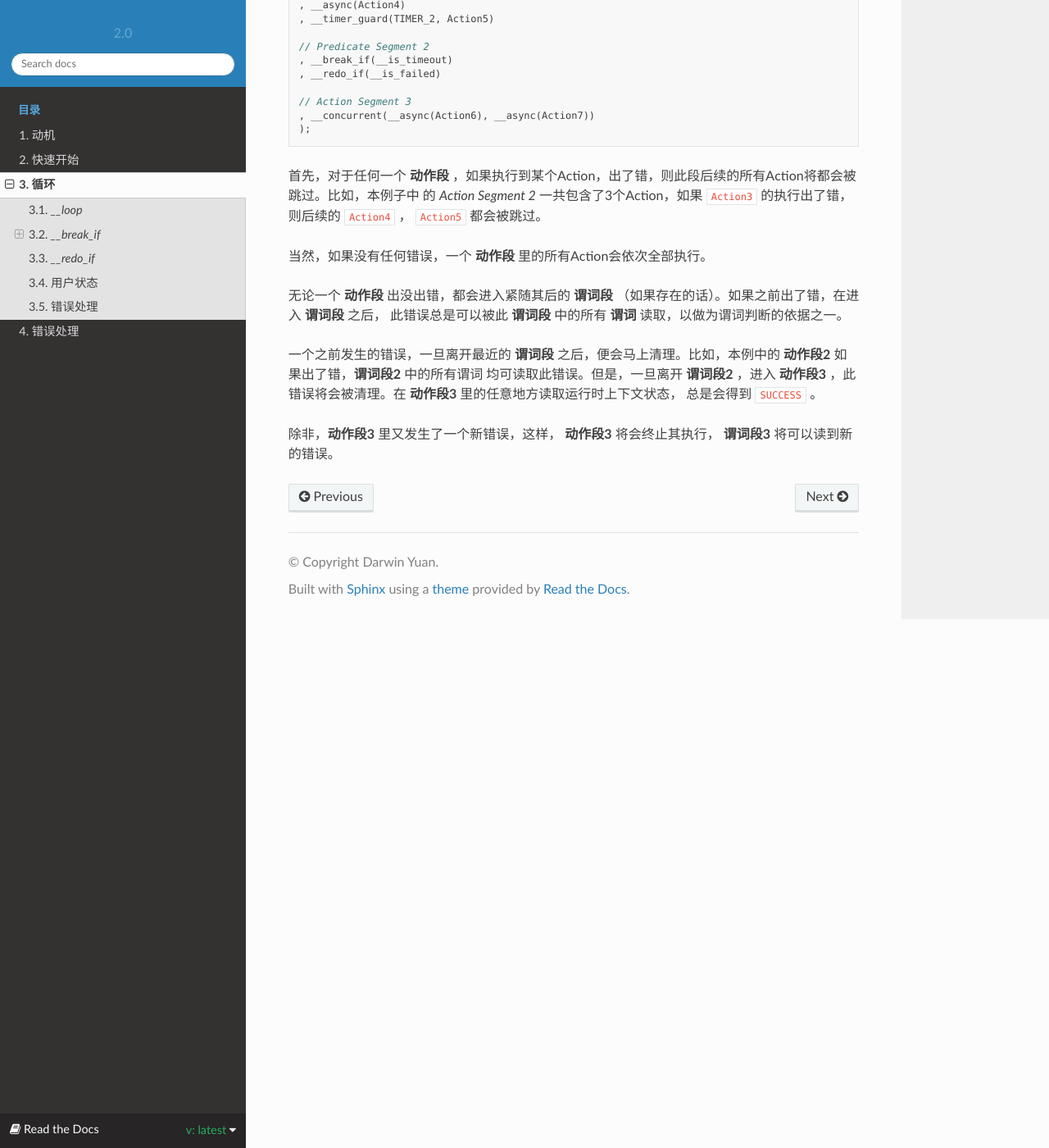
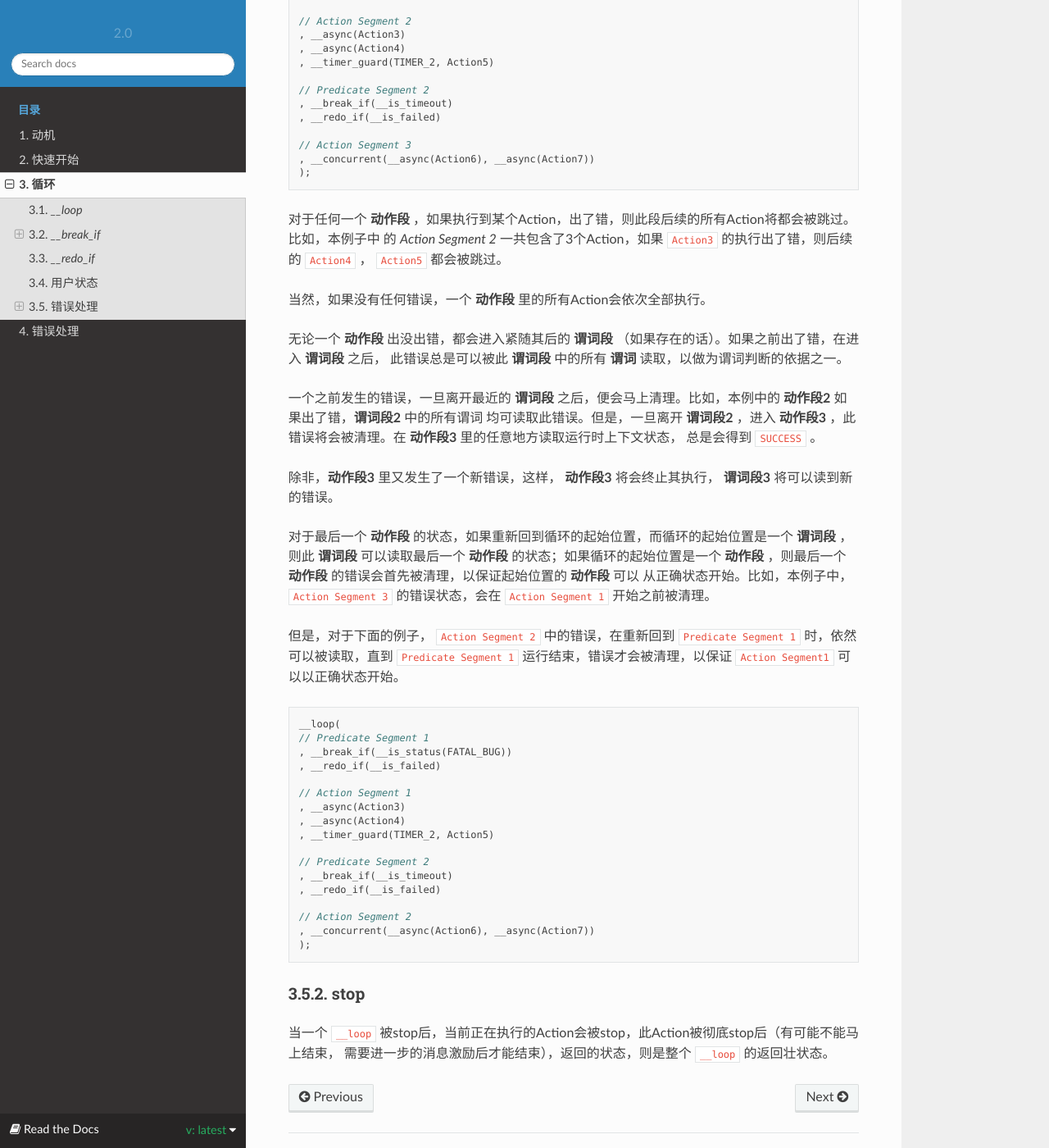
Before and after one commit to godsme/trans-dsl-2, a Sphinx documentation site: the page built from doc/source/loop.rst, in a window 1280 px wide and 1400 px high, scrolled down 5070 px. Shown: the whole window at 82% size. Built offline with Sphinx 7.4.7 and the Read the Docs theme 2.0.0, drawn with Linux system fonts in a browser that asks for light colours.

Commit message:
added more doc

```diff
--- a/doc/source/loop.rst
+++ b/doc/source/loop.rst
@@ -215,6 +215,9 @@
 首先，整个 ``__loop`` 有一个自己的 **运行时环境** ，而这个运行时环境是一个 `Sandbox` ，即它内部所发生的任何错误，
 在整个 ``__loop`` 没有结束之前，外界无从感知，因而对外界并无任何影响。
 
+动作段与谓词段
++++++++++++++++
+
 在进一步描述 ``__loop`` 的错误处理之前，我们先来看两个概念：
 
 动作段：Action Segment
@@ -261,3 +264,36 @@
 总是会得到 ``SUCCESS`` 。
 
 除非，**动作段3** 里又发生了一个新错误，这样， **动作段3** 将会终止其执行， **谓词段3** 将可以读到新的错误。
+
+对于最后一个 **动作段** 的状态，如果重新回到循环的起始位置，而循环的起始位置是一个 **谓词段** ，则此 **谓词段** 可以读取最后一个
+**动作段** 的状态；如果循环的起始位置是一个 **动作段** ，则最后一个 **动作段** 的错误会首先被清理，以保证起始位置的 **动作段** 可以
+从正确状态开始。比如，本例子中， ``Action Segment 3`` 的错误状态，会在 ``Action Segment 1`` 开始之前被清理。
+
+但是，对于下面的例子， ``Action Segment 2`` 中的错误，在重新回到 ``Predicate Segment 1`` 时，依然可以被读取，直到 ``Predicate Segment 1``
+运行结束，错误才会被清理，以保证 ``Action Segment1`` 可以以正确状态开始。
+
+.. code-block:: c++
+
+   __loop(
+   // Predicate Segment 1
+   , __break_if(__is_status(FATAL_BUG))
+   , __redo_if(__is_failed)
+
+   // Action Segment 1
+   , __async(Action3)
+   , __async(Action4)
+   , __timer_guard(TIMER_2, Action5)
+
+   // Predicate Segment 2
+   , __break_if(__is_timeout)
+   , __redo_if(__is_failed)
+
+   // Action Segment 2
+   , __concurrent(__async(Action6), __async(Action7))
+   );
+
+stop
++++++++
+
+当一个 ``__loop`` 被stop后，当前正在执行的Action会被stop，此Action被彻底stop后（有可能不能马上结束，
+需要进一步的消息激励后才能结束），返回的状态，则是整个 ``__loop`` 的返回壮状态。
```
Also changed, not shown: other parts of doc/source/loop.rst (+1 -1 lines).
